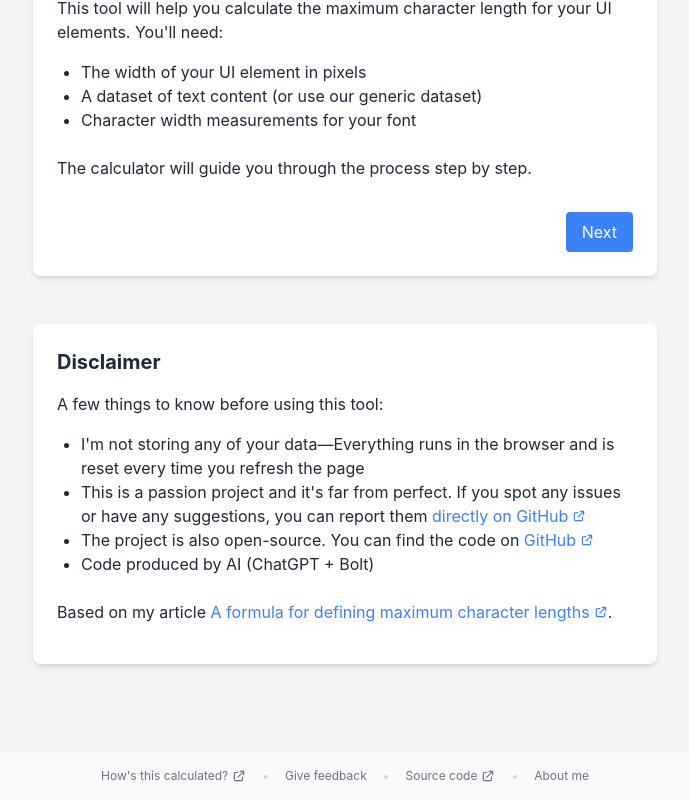
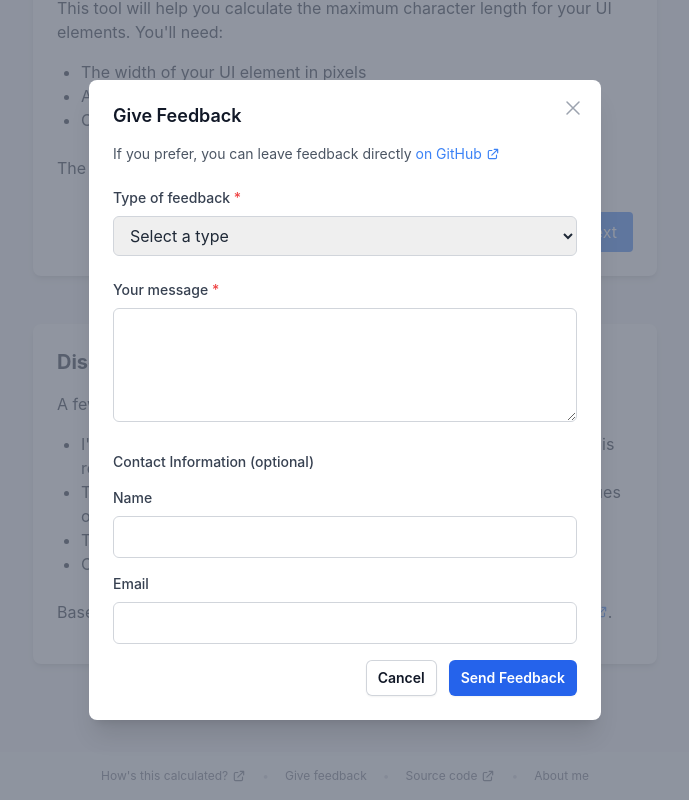
Before and after one commit to steroman/max-char-length-calculator, a Vue app: page / in a window 1280 px wide. Both pictures are taken after a click on the button "Give feedback". Shown: the part 172-972 px from the top of the page, without its empty margins (295-984 px from the left). Built offline with nearby package versions, Linux system fonts and the light colour scheme.

Commit message:
working feedback form

```diff
--- /dev/null
+++ b/src/components/FeedbackForm.vue
@@ -0,0 +1,174 @@
+<script setup>
+import { ref } from 'vue';
+import emailjs from '@emailjs/browser';
+import Modal from './ui/Modal.vue';
+import ExternalLink from './ui/ExternalLink.vue';
+
+const props = defineProps({
+  isOpen: {
+    type: Boolean,
+    required: true
+  }
+});
+
+const emit = defineEmits(['close']);
+
+const feedbackType = ref('');
+const message = ref('');
+const name = ref('');
+const email = ref('');
+const error = ref('');
+const isSubmitting = ref(false);
+const success = ref(false);
+
+const feedbackTypes = [
+  { value: 'bug', label: 'Report a bug' },
+  { value: 'suggestion', label: 'Make a suggestion' },
+  { value: 'kudos', label: 'Give kudos' },
+  { value: 'hi', label: 'Just want to say hi' }
+];
+
+const handleSubmit = async () => {
+  if (!feedbackType.value || !message.value) {
+    error.value = 'Please fill in all required fields';
+    return;
+  }
+
+  isSubmitting.value = true;
+  error.value = '';
+
+  try {
+    const templateParams = {
+      feedback_type: feedbackType.value,
+      message: message.value,
+      from_name: name.value || 'Anonymous',
+      from_email: email.value || 'Not provided'
+    };
+
+    await emailjs.send(
+      'service_4wa1mlr', // Service ID
+      'template_zolqgvk', // Template ID
+      templateParams,
+      'wDRAXj5G6LhnaXLr3' // Public Key
+    );
+
+    success.value = true;
+    setTimeout(() => {
+      emit('close');
+      // Reset form
+      feedbackType.value = '';
+      message.value = '';
+      name.value = '';
+      email.value = '';
+      success.value = false;
+    }, 2000);
+  } catch (e) {
+    console.error('Feedback submission error:', e);
+    error.value = 'Failed to send feedback. Please try again later.';
+  } finally {
+    isSubmitting.value = false;
+  }
+};
+</script>
+
+<template>
+  <Modal
+    :is-open="isOpen"
+    title="Give Feedback"
+    @close="emit('close')"
+  >
+    <p class="text-sm text-gray-600 mb-6">
+      If you prefer, you can leave feedback directly
+      <ExternalLink href="https://github.com/steroman/max-char-length-calculator/issues/new">on GitHub</ExternalLink>
+    </p>
+
+    <form @submit.prevent="handleSubmit" class="space-y-6">
+      <!-- Feedback Type -->
+      <div>
+        <label class="block text-sm font-medium text-gray-700 mb-2">
+          Type of feedback <span class="text-red-500">*</span>
+        </label>
+        <select
+          v-model="feedbackType"
+          class="w-full px-3 py-2 border rounded-md focus:outline-none focus:ring-2 border-gray-300 focus:ring-blue-500"
+          required
+        >
+          <option value="">Select a type</option>
+          <option
+            v-for="type in feedbackTypes"
+            :key="type.value"
+            :value="type.value"
+          >
+            {{ type.label }}
+          </option>
+        </select>
+      </div>
+
+      <!-- Message -->
+      <div>
+        <label class="block text-sm font-medium text-gray-700 mb-2">
+          Your message <span class="text-red-500">*</span>
+        </label>
+        <textarea
+          v-model="message"
+          rows="4"
+          class="w-full px-3 py-2 border rounded-md focus:outline-none focus:ring-2 border-gray-300 focus:ring-blue-500"
+          required
+        ></textarea>
+      </div>
+
+      <!-- Contact Information -->
+      <div class="space-y-4">
+        <h4 class="text-sm font-medium text-gray-700">Contact Information (optional)</h4>
+
+        <div>
+          <label class="block text-sm font-medium text-gray-700 mb-2">
+            Name
+          </label>
+          <input
+            type="text"
+            v-model="name"
+            class="w-full px-3 py-2 border rounded-md focus:outline-none focus:ring-2 border-gray-300 focus:ring-blue-500"
+          />
+        </div>
+
+        <div>
+          <label class="block text-sm font-medium text-gray-700 mb-2">
+            Email
+          </label>
+          <input
+            type="email"
+            v-model="email"
+            class="w-full px-3 py-2 border rounded-md focus:outline-none focus:ring-2 border-gray-300 focus:ring-blue-500"
+          />
+        </div>
+      </div>
+
+      <!-- Error Message -->
+      <p v-if="error" class="text-sm text-red-600">{{ error }}</p>
+
+      <!-- Success Message -->
+      <p v-if="success" class="text-sm text-green-600">
+        Thank you for your feedback!
+      </p>
+    </form>
+
+    <template #footer>
+      <button
+        type="submit"
+        :disabled="isSubmitting"
+        class="inline-flex justify-center rounded-md bg-blue-600 px-3 py-2 text-sm font-semibold text-white shadow-sm hover:bg-blue-500 focus-visible:outline focus-visible:outline-2 focus-visible:outline-offset-2 focus-visible:outline-blue-600 disabled:opacity-50 disabled:cursor-not-allowed"
+        @click="handleSubmit"
+      >
+        {{ isSubmitting ? 'Sending...' : 'Send Feedback' }}
+      </button>
+      <button
+        type="button"
+        class="mt-3 inline-flex w-full justify-center rounded-md bg-white px-3 py-2 text-sm font-semibold text-gray-900 shadow-sm ring-1 ring-inset ring-gray-300 hover:bg-gray-50 sm:mt-0 sm:w-auto"
+        @click="emit('close')"
+      >
+        Cancel
+      </button>
+    </template>
+  </Modal>
+</template>
--- a/src/components/ui/Footer.vue
+++ b/src/components/ui/Footer.vue
@@ -1,14 +1,17 @@
 <script setup>
+import { ref } from 'vue';
 import ExternalLink from './ExternalLink.vue';
+import FeedbackForm from '../FeedbackForm.vue';
+
+const isFeedbackOpen = ref(false);
+const isAboutOpen = ref(false);
 
 const openFeedbackDialog = () => {
-  // Placeholder for future implementation
-  console.log('Feedback dialog will be implemented');
+  isFeedbackOpen.value = true;
 };
 
 const openAboutDialog = () => {
-  // Placeholder for future implementation
-  console.log('About dialog will be implemented');
+  isAboutOpen.value = true;
 };
 </script>
 
@@ -45,5 +48,10 @@ const openAboutDialog = () => {
         </button>
       </div>
     </div>
+
+    <FeedbackForm
+      :is-open="isFeedbackOpen"
+      @close="isFeedbackOpen = false"
+    />
   </footer>
 </template>
--- /dev/null
+++ b/src/components/ui/Modal.vue
@@ -0,0 +1,92 @@
+<script setup>
+import { onMounted, onUnmounted } from 'vue';
+
+const props = defineProps({
+  isOpen: {
+    type: Boolean,
+    required: true
+  },
+  title: {
+    type: String,
+    required: true
+  }
+});
+
+const emit = defineEmits(['close']);
+
+const handleEscape = (e) => {
+  if (e.key === 'Escape') {
+    emit('close');
+  }
+};
+
+onMounted(() => {
+  document.addEventListener('keydown', handleEscape);
+});
+
+onUnmounted(() => {
+  document.removeEventListener('keydown', handleEscape);
+});
+</script>
+
+<template>
+  <Teleport to="body">
+    <transition
+      enter-active-class="ease-out duration-300"
+      enter-from-class="opacity-0"
+      enter-to-class="opacity-100"
+      leave-active-class="ease-in duration-200"
+      leave-from-class="opacity-100"
+      leave-to-class="opacity-0"
+    >
+      <div v-if="isOpen" class="fixed inset-0 bg-gray-500 bg-opacity-75 transition-opacity" />
+    </transition>
+
+    <transition
+      enter-active-class="ease-out duration-300"
+      enter-from-class="opacity-0 translate-y-4 sm:translate-y-0 sm:scale-95"
+      enter-to-class="opacity-100 translate-y-0 sm:scale-100"
+      leave-active-class="ease-in duration-200"
+      leave-from-class="opacity-100 translate-y-0 sm:scale-100"
+      leave-to-class="opacity-0 translate-y-4 sm:translate-y-0 sm:scale-95"
+    >
+      <div
+        v-if="isOpen"
+        class="fixed inset-0 z-10 overflow-y-auto"
+        @click.self="emit('close')"
+      >
+        <div class="flex min-h-full items-end justify-center p-4 text-center sm:items-center sm:p-0">
+          <div class="relative transform overflow-hidden rounded-lg bg-white px-4 pb-4 pt-5 text-left shadow-xl transition-all sm:my-8 sm:w-full sm:max-w-lg sm:p-6">
+            <div class="absolute right-0 top-0 pr-4 pt-4">
+              <button
+                type="button"
+                class="rounded-md bg-white text-gray-400 hover:text-gray-500 focus:outline-none"
+                @click="emit('close')"
+              >
+                <span class="sr-only">Close</span>
+                <svg class="h-6 w-6" fill="none" viewBox="0 0 24 24" stroke-width="1.5" stroke="currentColor">
+                  <path stroke-linecap="round" stroke-linejoin="round" d="M6 18L18 6M6 6l12 12" />
+                </svg>
+              </button>
+            </div>
+
+            <div class="sm:flex sm:items-start">
+              <div class="mt-3 text-center sm:mt-0 sm:text-left w-full">
+                <h3 class="text-lg font-semibold leading-6 text-gray-900">
+                  {{ title }}
+                </h3>
+                <div class="mt-4">
+                  <slot />
+                </div>
+              </div>
+            </div>
+
+            <div class="mt-5 sm:mt-4 sm:flex sm:flex-row-reverse gap-3">
+              <slot name="footer" />
+            </div>
+          </div>
+        </div>
+      </div>
+    </transition>
+  </Teleport>
+</template>
--- a/src/main.js
+++ b/src/main.js
@@ -1,10 +1,11 @@
 import '/style.css';
-
+import emailjs from '@emailjs/browser';
 import { createApp } from 'vue'
 import { createPinia } from 'pinia'
-
 import App from './App.vue'
 // import router from './router'
+
+emailjs.init('wDRAXj5G6LhnaXLr3');
 
 const app = createApp(App)
 
```
Also changed, not shown: package.json (+7 -4 lines), 1 other file (tests, documents, lock files or other folders).
